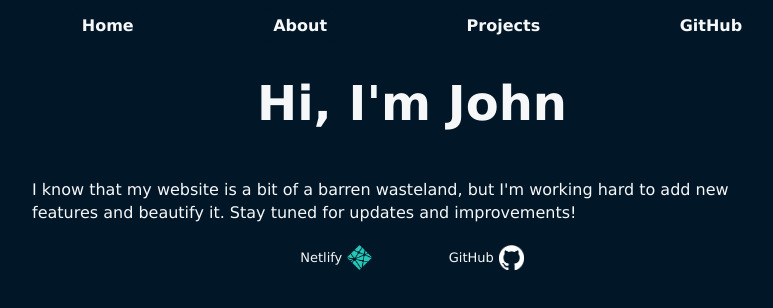
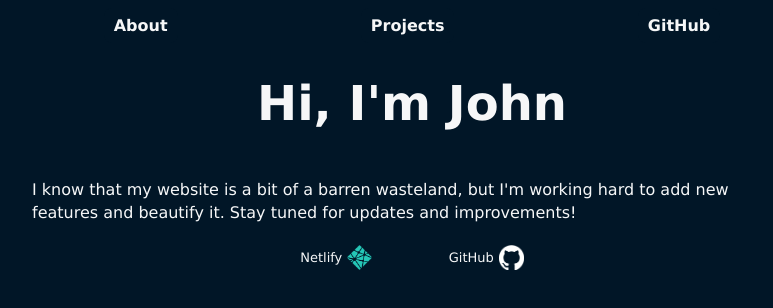
Before and after one commit to J-Mikolajczyk/j-mikolajczyk.com, a React (Vite) app: page / in a window 1280 px wide. Shown: the top 308 px of the page, without its empty margins (228-1001 px from the left). Built offline with nearby package versions, Linux system fonts and the light colour scheme.

Commit message:
Update Header.jsx

```diff
--- a/src/Header.jsx
+++ b/src/Header.jsx
@@ -7,7 +7,6 @@ function Header({ onNavigate }) {
   return (
     <header>
       <div className="horizontal container navigation">
-        <button className="nav-button" onClick={() => onNavigate('home')}>Home</button>
         <button className="nav-button" onClick={() => onNavigate('about')}>About</button>
         <button className="nav-button" onClick={() => onNavigate('projects')}>Projects</button>
         <button className="nav-button" onClick={openGitHub}>GitHub</button>
```
